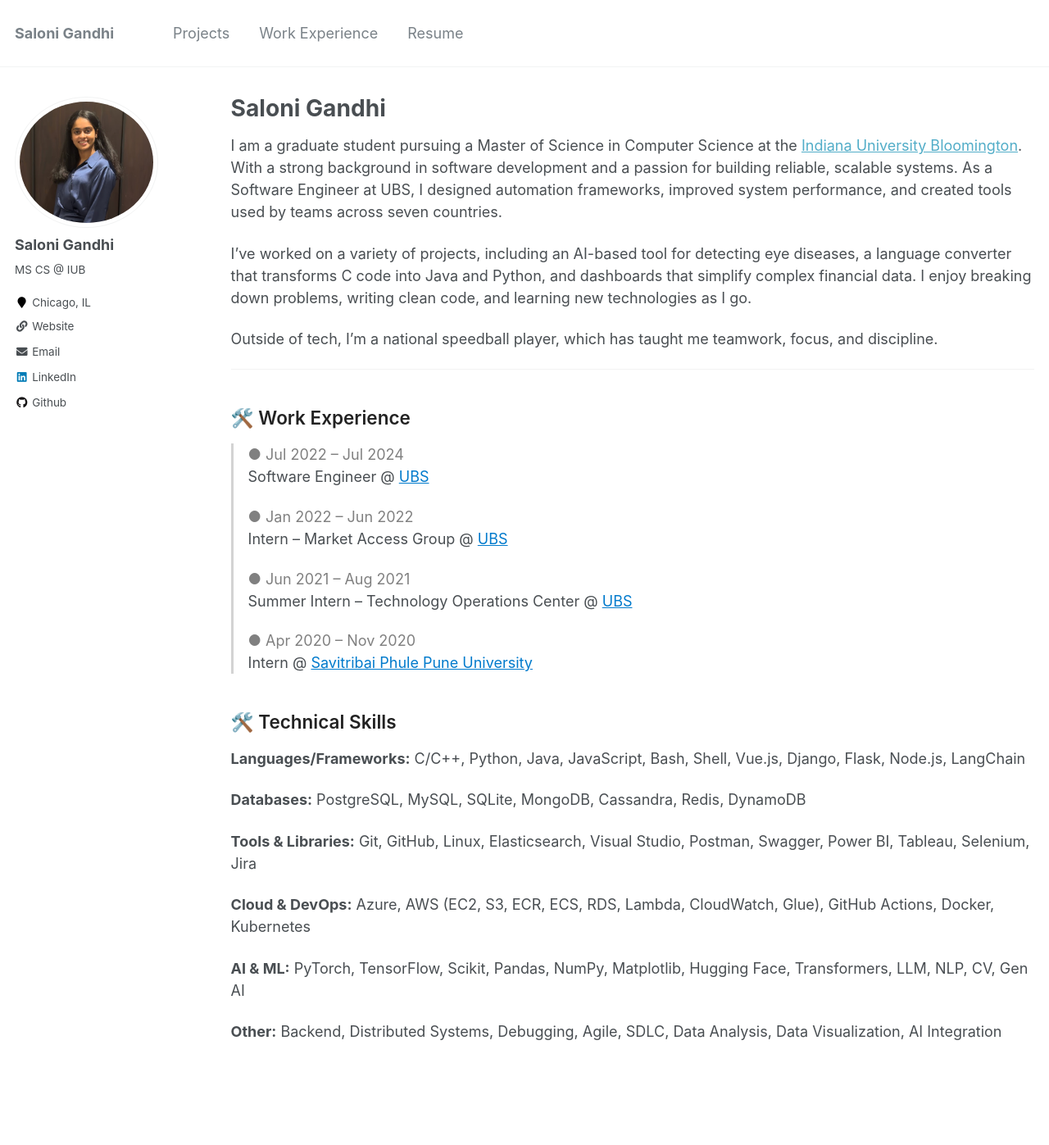
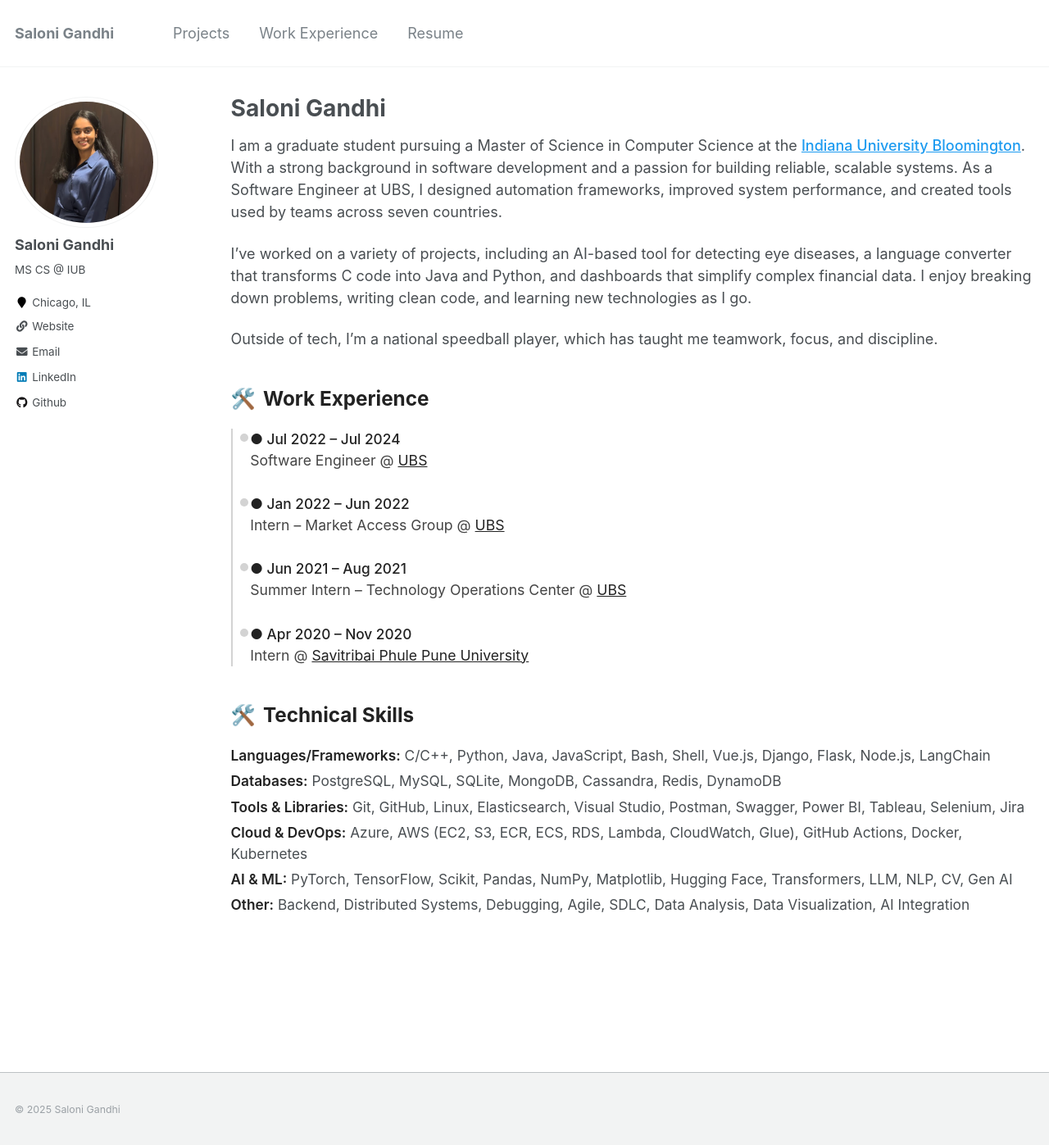
Before and after one commit to saloni111/saloni111.github.io, a Jekyll site: the page built from _pages/about.md, in a window 1280 px wide and 1400 px high. Shown: the top 1397 px of the window at 82% size. Built offline with Jekyll 4.4.1, drawn with Linux system fonts in a browser that asks for light colours.

Commit message:
Update about.md

```diff
--- a/_pages/about.md
+++ b/_pages/about.md
@@ -31,13 +31,13 @@ redirect_from:
 }
 
 .timeline {
-  border-left: 3px solid var(--primary);
+  border-left: 2px solid var(--light-line);
   padding-left: 1.2rem;
   margin-bottom: 2rem;
 }
 .timeline-entry {
   position: relative;
-  margin-bottom: 1.8rem;
+  margin-bottom: 1.5rem;
 }
 .timeline-entry::before {
   content: '';
@@ -46,35 +46,39 @@ redirect_from:
   top: 6px;
   width: 10px;
   height: 10px;
-  background: var(--primary);
+  background: var(--light-line);
   border-radius: 50%;
 }
-.timeline-entry small {
-  display: block;
-  color: #666;
-  font-size: 0.92rem;
-  margin-bottom: 0.2rem;
+.timeline-entry .date {
+  color: var(--primary);
+  font-size: 0.96rem;
+  font-weight: 500;
 }
-.timeline-entry h4 {
-  font-size: 1rem;
-  font-weight: 600;
-  margin: 0;
+.timeline-entry .role {
+  font-size: 0.98rem;
+  color: #444;
+}
+.timeline-entry .company a {
+  color: var(--primary);
+  text-decoration: underline;
 }
 
-/* Skills list clean and styled */
 .skills-block {
-  margin-bottom: 1rem;
-  font-size: 0.97rem;
-  line-height: 1.7;
+  margin: 0.3rem 0;
+  font-size: 0.96rem;
+  line-height: 1.5;
 }
 .skills-block strong {
-  color: var(--accent);
   font-weight: 600;
+  color: var(--primary);
 }
 </style>
 
 <p>
-I am a graduate student pursuing a Master of Science in Computer Science at the <a href="https://bloomington.iu.edu" target="_blank">Indiana University Bloomington</a>. With a strong background in software development and a passion for building reliable, scalable systems. As a Software Engineer at UBS, I designed automation frameworks, improved system performance, and created tools used by teams across seven countries.
+I am a graduate student pursuing a Master of Science in Computer Science at the
+<a href="https://bloomington.iu.edu" target="_blank" style="color: var(--accent); font-weight: 500;">Indiana University Bloomington</a>.
+With a strong background in software development and a passion for building reliable, scalable systems.
+As a Software Engineer at UBS, I designed automation frameworks, improved system performance, and created tools used by teams across seven countries.
 </p>
 
 <p>
@@ -85,35 +89,32 @@ I’ve worked on a variety of projects, including an AI-based tool for detecting
 Outside of tech, I’m a national speedball player, which has taught me teamwork, focus, and discipline.
 </p>
 
----
-
-<!-- Work Experience Section -->
-<h2 style="color:#222; font-weight:600; margin-bottom:1rem;">🛠️ Work Experience</h2>
-<div style="border-left: 3px solid lightgray; padding-left: 1rem; margin-bottom:2rem;">
-  <div style="margin-bottom: 1.2rem;">
-    <span style="color:gray;">● Jul 2022 – Jul 2024</span><br>
-    <span>Software Engineer @ <a href="https://www.ubs.com/global/en.html" target="_blank" style="color:#007acc;">UBS</a></span>
+<!-- Work Experience -->
+<h2 class="section-title">Work Experience</h2>
+<div class="timeline">
+  <div class="timeline-entry">
+    <div class="date">● Jul 2022 – Jul 2024</div>
+    <div class="role">Software Engineer @ <span class="company"><a href="https://www.ubs.com/global/en.html" target="_blank">UBS</a></span></div>
   </div>
-  <div style="margin-bottom: 1.2rem;">
-    <span style="color:gray;">● Jan 2022 – Jun 2022</span><br>
-    <span>Intern – Market Access Group @ <a href="https://www.ubs.com/global/en.html" target="_blank" style="color:#007acc;">UBS</a></span>
+  <div class="timeline-entry">
+    <div class="date">● Jan 2022 – Jun 2022</div>
+    <div class="role">Intern – Market Access Group @ <span class="company"><a href="https://www.ubs.com/global/en.html" target="_blank">UBS</a></span></div>
   </div>
-  <div style="margin-bottom: 1.2rem;">
-    <span style="color:gray;">● Jun 2021 – Aug 2021</span><br>
-    <span>Summer Intern – Technology Operations Center @ <a href="https://www.ubs.com/global/en.html" target="_blank" style="color:#007acc;">UBS</a></span>
+  <div class="timeline-entry">
+    <div class="date">● Jun 2021 – Aug 2021</div>
+    <div class="role">Summer Intern – Technology Operations Center @ <span class="company"><a href="https://www.ubs.com/global/en.html" target="_blank">UBS</a></span></div>
   </div>
-  <div>
-    <span style="color:gray;">● Apr 2020 – Nov 2020</span><br>
-    <span>Intern @ <a href="http://www.unipune.ac.in/" target="_blank" style="color:#007acc;">Savitribai Phule Pune University</a></span>
+  <div class="timeline-entry">
+    <div class="date">● Apr 2020 – Nov 2020</div>
+    <div class="role">Intern @ <span class="company"><a href="http://www.unipune.ac.in/" target="_blank">Savitribai Phule Pune University</a></span></div>
   </div>
 </div>
 
-<!-- Technical Skills Section -->
-<h2 style="color:#222; font-weight:600;">🛠️ Technical Skills</h2>
-
-<p><strong>Languages/Frameworks:</strong> C/C++, Python, Java, JavaScript, Bash, Shell, Vue.js, Django, Flask, Node.js, LangChain</p>
-<p><strong>Databases:</strong> PostgreSQL, MySQL, SQLite, MongoDB, Cassandra, Redis, DynamoDB</p>
-<p><strong>Tools & Libraries:</strong> Git, GitHub, Linux, Elasticsearch, Visual Studio, Postman, Swagger, Power BI, Tableau, Selenium, Jira</p>
-<p><strong>Cloud & DevOps:</strong> Azure, AWS (EC2, S3, ECR, ECS, RDS, Lambda, CloudWatch, Glue), GitHub Actions, Docker, Kubernetes</p>
-<p><strong>AI & ML:</strong> PyTorch, TensorFlow, Scikit, Pandas, NumPy, Matplotlib, Hugging Face, Transformers, LLM, NLP, CV, Gen AI</p>
-<p><strong>Other:</strong> Backend, Distributed Systems, Debugging, Agile, SDLC, Data Analysis, Data Visualization, AI Integration</p>
+<!-- Technical Skills -->
+<h2 class="section-title">Technical Skills</h2>
+<div class="skills-block"><strong>Languages/Frameworks:</strong> C/C++, Python, Java, JavaScript, Bash, Shell, Vue.js, Django, Flask, Node.js, LangChain</div>
+<div class="skills-block"><strong>Databases:</strong> PostgreSQL, MySQL, SQLite, MongoDB, Cassandra, Redis, DynamoDB</div>
+<div class="skills-block"><strong>Tools & Libraries:</strong> Git, GitHub, Linux, Elasticsearch, Visual Studio, Postman, Swagger, Power BI, Tableau, Selenium, Jira</div>
+<div class="skills-block"><strong>Cloud & DevOps:</strong> Azure, AWS (EC2, S3, ECR, ECS, RDS, Lambda, CloudWatch, Glue), GitHub Actions, Docker, Kubernetes</div>
+<div class="skills-block"><strong>AI & ML:</strong> PyTorch, TensorFlow, Scikit, Pandas, NumPy, Matplotlib, Hugging Face, Transformers, LLM, NLP, CV, Gen AI</div>
+<div class="skills-block"><strong>Other:</strong> Backend, Distributed Systems, Debugging, Agile, SDLC, Data Analysis, Data Visualization, AI Integration</div>
```
Also changed, not shown: other parts of _pages/about.md (+3 -3 lines).
